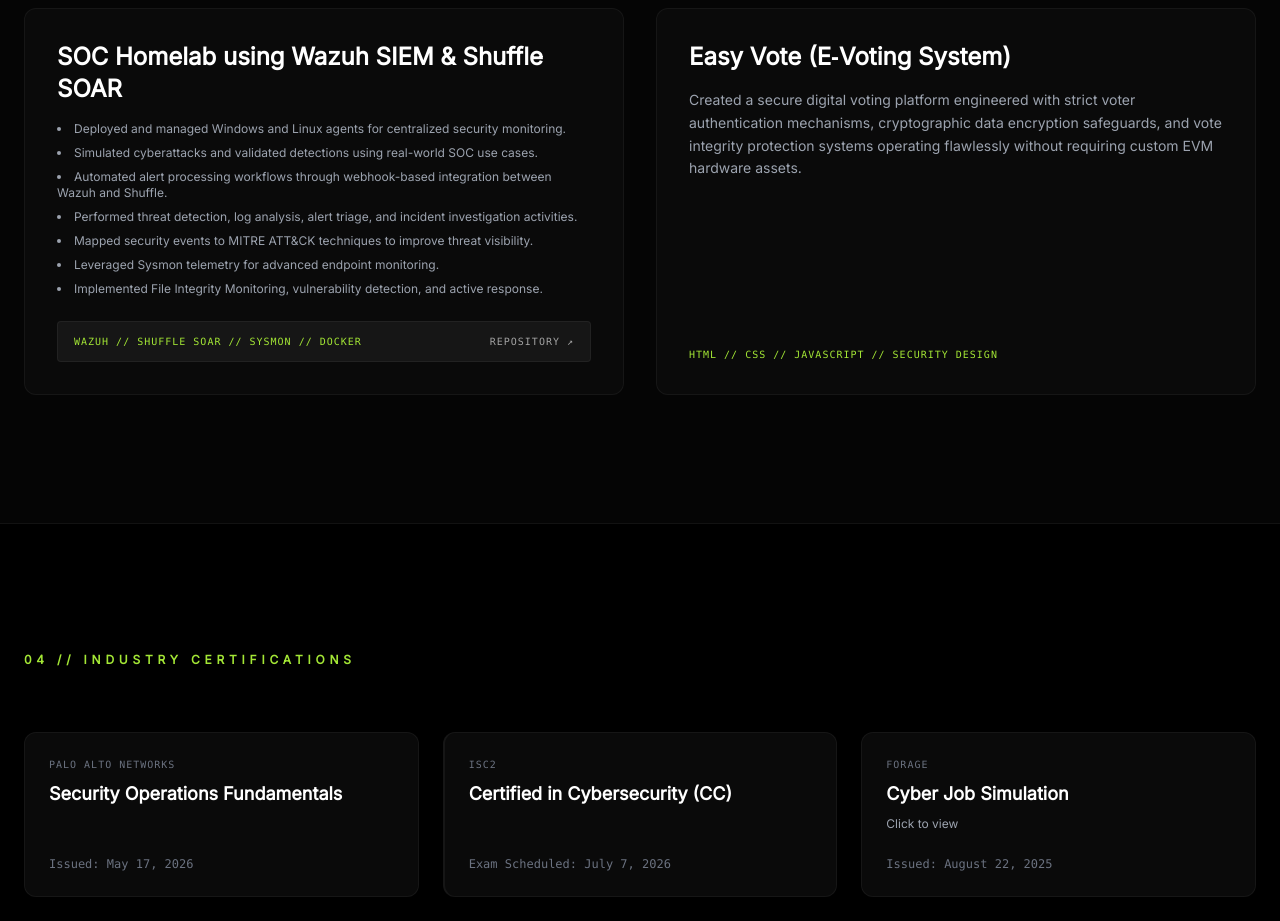
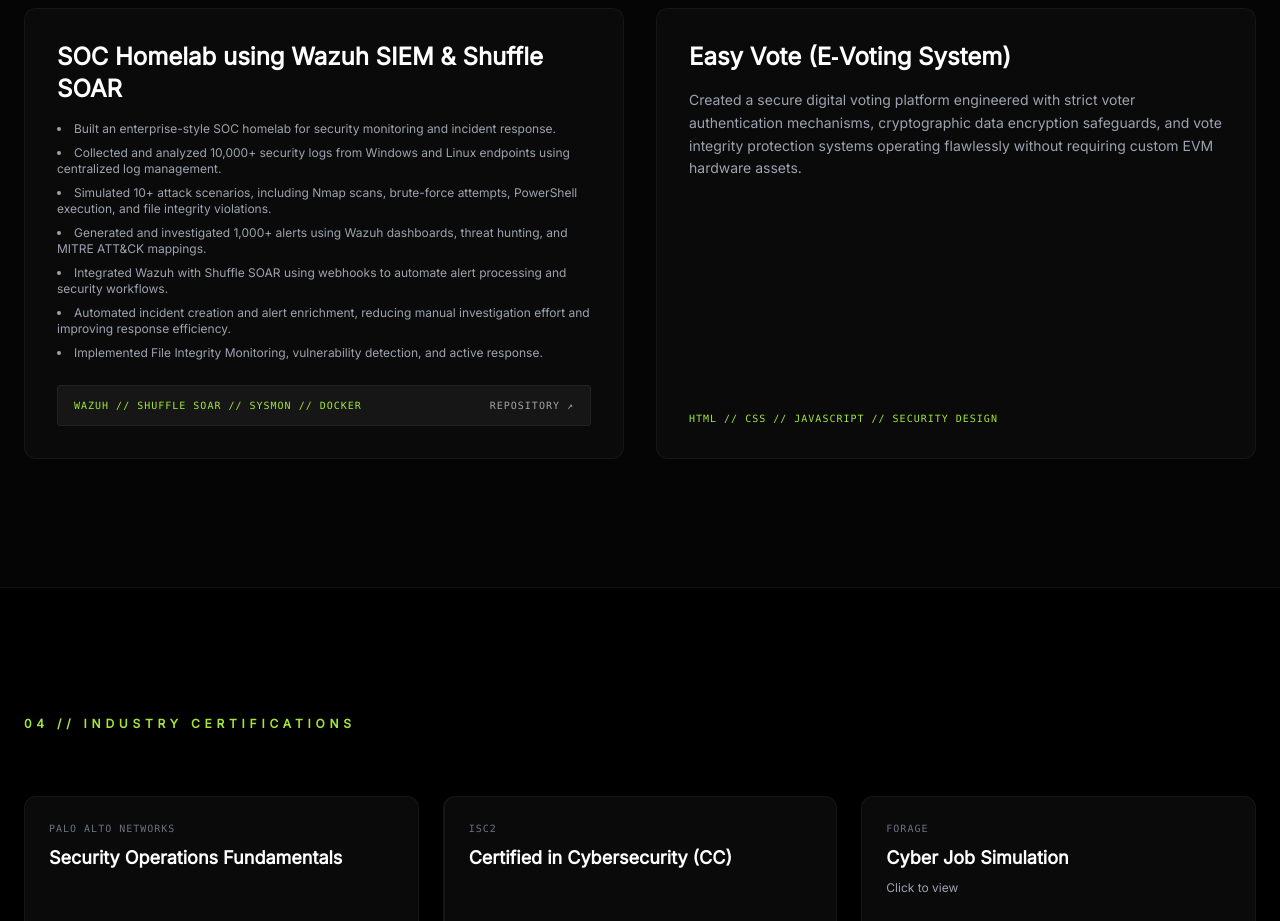
Before and after one commit to Shaik-Sohel/Portfolio-, a plain HTML site: page index.html in a window 1280 px wide. Shown: the part 2580-3501 px from the top of the page. Drawn offline with nearby package versions, Linux system fonts and the light colour scheme.

Commit message:
Update SOC homelab project details in index.html

```diff
--- a/index.html
+++ b/index.html
@@ -208,12 +208,12 @@
                     <div>
                         <h3 class="text-2xl font-bold mb-4">SOC Homelab using Wazuh SIEM & Shuffle SOAR</h3>
                         <ul class="text-gray-400 text-xs space-y-2 mb-6 list-disc list-inside">
-                            <li>Deployed and managed Windows and Linux agents for centralized security monitoring.</li>
-                            <li>Simulated cyberattacks and validated detections using real-world SOC use cases.</li>
-                            <li>Automated alert processing workflows through webhook-based integration between Wazuh and Shuffle.</li>
-                            <li>Performed threat detection, log analysis, alert triage, and incident investigation activities.</li>
-                            <li>Mapped security events to MITRE ATT&CK techniques to improve threat visibility.</li>
-                            <li>Leveraged Sysmon telemetry for advanced endpoint monitoring.</li>
+                            <li>Built an enterprise-style SOC homelab for security monitoring and incident response.</li>
+                            <li>Collected and analyzed 10,000+ security logs from Windows and Linux endpoints using centralized log management.</li>
+                            <li>Simulated 10+ attack scenarios, including Nmap scans, brute-force attempts, PowerShell execution, and file integrity violations.</li>
+                            <li>Generated and investigated 1,000+ alerts using Wazuh dashboards, threat hunting, and MITRE ATT&CK mappings.</li>
+                            <li>Integrated Wazuh with Shuffle SOAR using webhooks to automate alert processing and security workflows.</li>
+                            <li>Automated incident creation and alert enrichment, reducing manual investigation effort and improving response efficiency.</li>
                             <li>Implemented File Integrity Monitoring, vulnerability detection, and active response.</li>
                         </ul>
                     </div>
```
